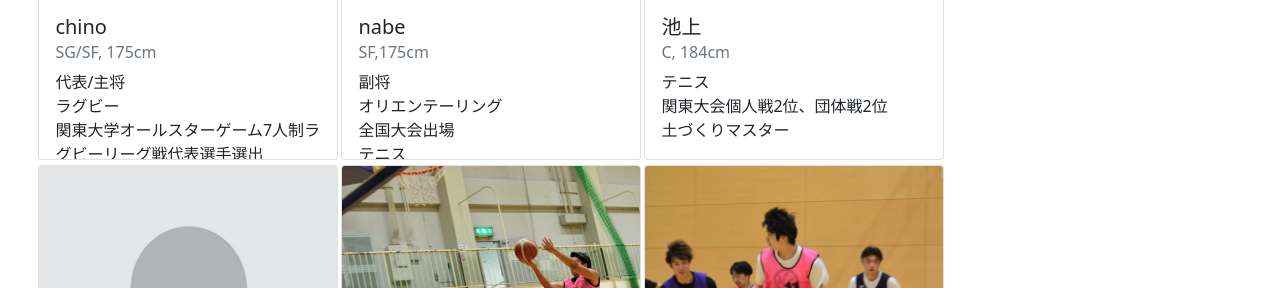
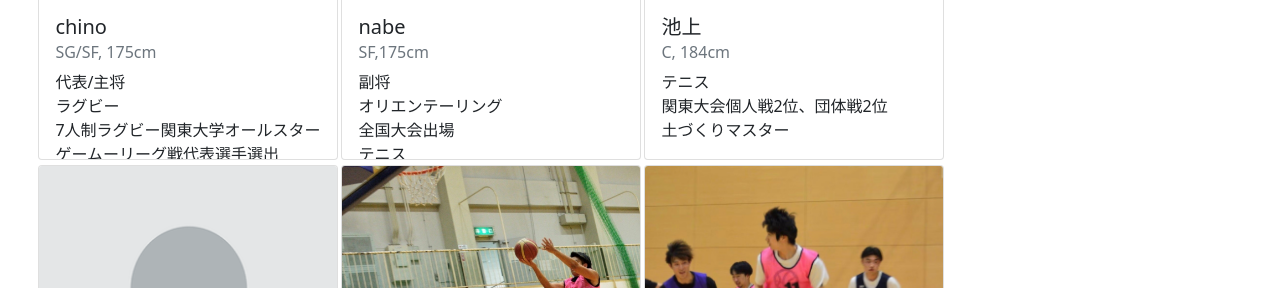
Before and after one commit to Tokoroteen/salchow, a plain HTML site: page member.html in a window 1280 px wide. Shown: the part 438-726 px from the top of the page. Drawn offline with nearby package versions, Linux system fonts and the light colour scheme.

Commit message:
Update member.html

```diff
--- a/member.html
+++ b/member.html
@@ -35,7 +35,7 @@
             <div class="member">
                 <h1>メンバー</h1>
                 <div class="member-cards">
-                    <card-template img_src="./static/images/member/chino.jpg" member_name="chino" basic="SG/SF, 175cm" text="代表/主将</br>ラグビー<br>関東大学オールスターゲーム7人制ラグビーリーグ戦代表選手選出<br>埼玉県二位<br>バスケットボール<br>さいたま市5位"></card-template>
+                    <card-template img_src="./static/images/member/chino.jpg" member_name="chino" basic="SG/SF, 175cm" text="代表/主将</br>ラグビー<br>7人制ラグビー関東大学オールスターゲームーリーグ戦代表選手選出<br>埼玉県2位<br>バスケットボール<br>さいたま市5位"></card-template>
 
                     <card-template img_src="./static/images/member/demo.png" member_name="nabe" basic="SF,175cm" text="副将<br>オリエンテーリング<br>全国大会出場<br>テニス"></card-template>
 
```
